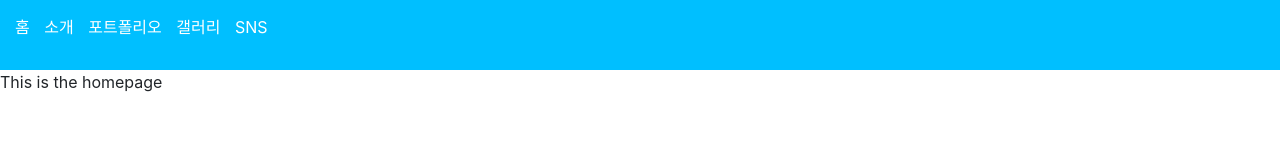
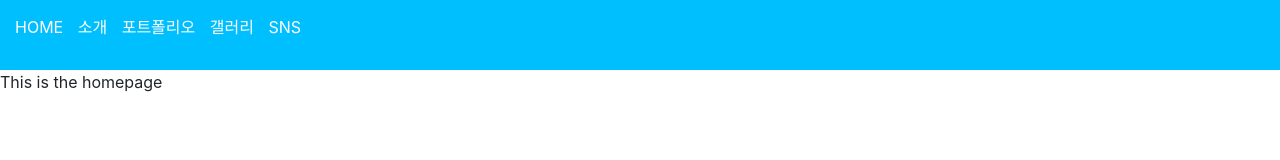
Before and after one commit to aijaehyun/homepage, a plain HTML site: page index.html in a window 1280 px wide. Drawn offline with nearby package versions, Linux system fonts and the light colour scheme.

Commit message:
index.html파일의 홈을 영어로 변경함.

```diff
--- a/index.html
+++ b/index.html
@@ -22,7 +22,7 @@
   <body>
     <nav>
       <ul>
-        <li><a href="#home">홈</a></li>
+        <li><a href="#home">HOME</a></li>
         <li><a href="#about">소개</a></li>
         <li><a href="#portfolio">포트폴리오</a></li>
         <li><a href="#gallery">갤러리</a></li>
```
